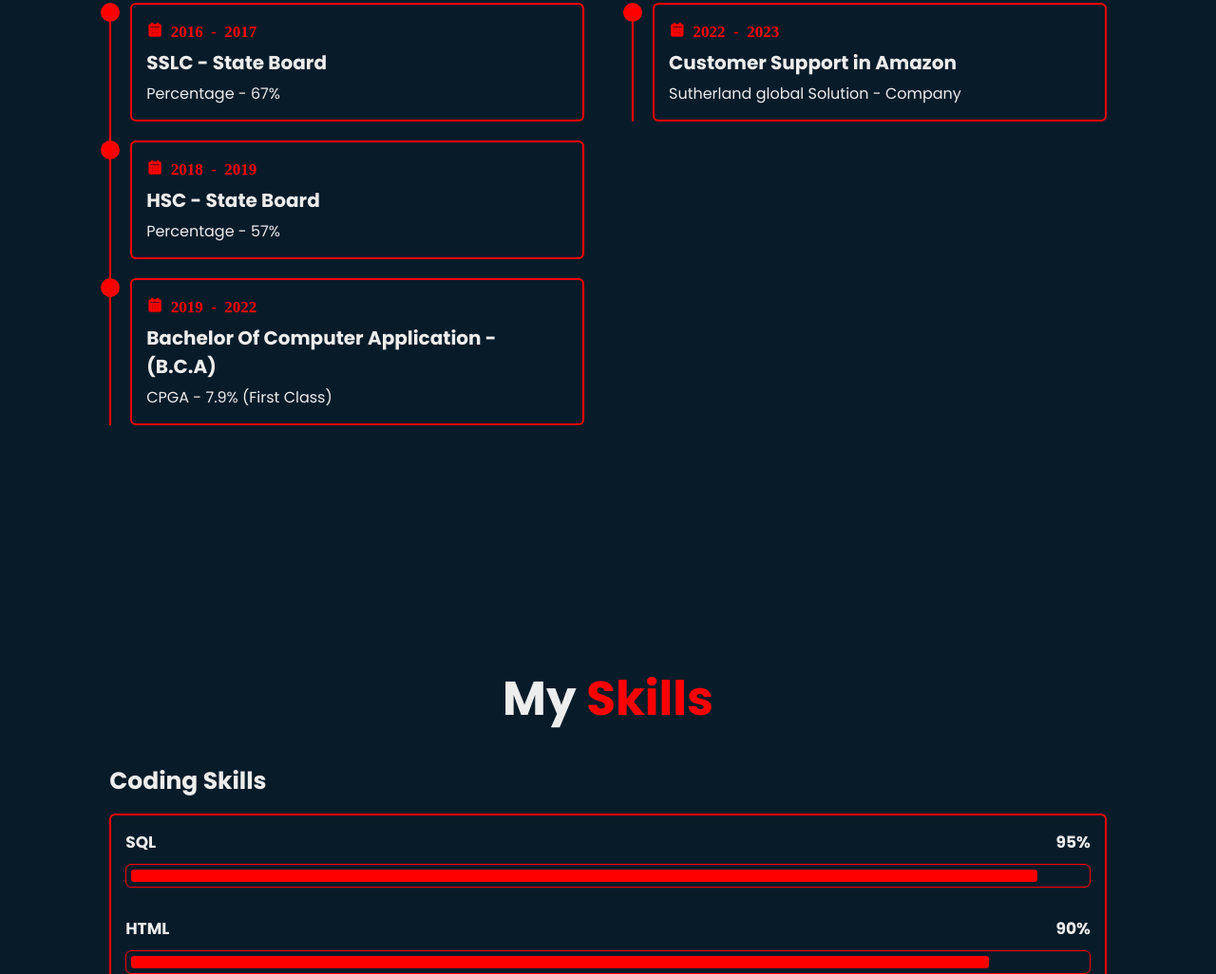
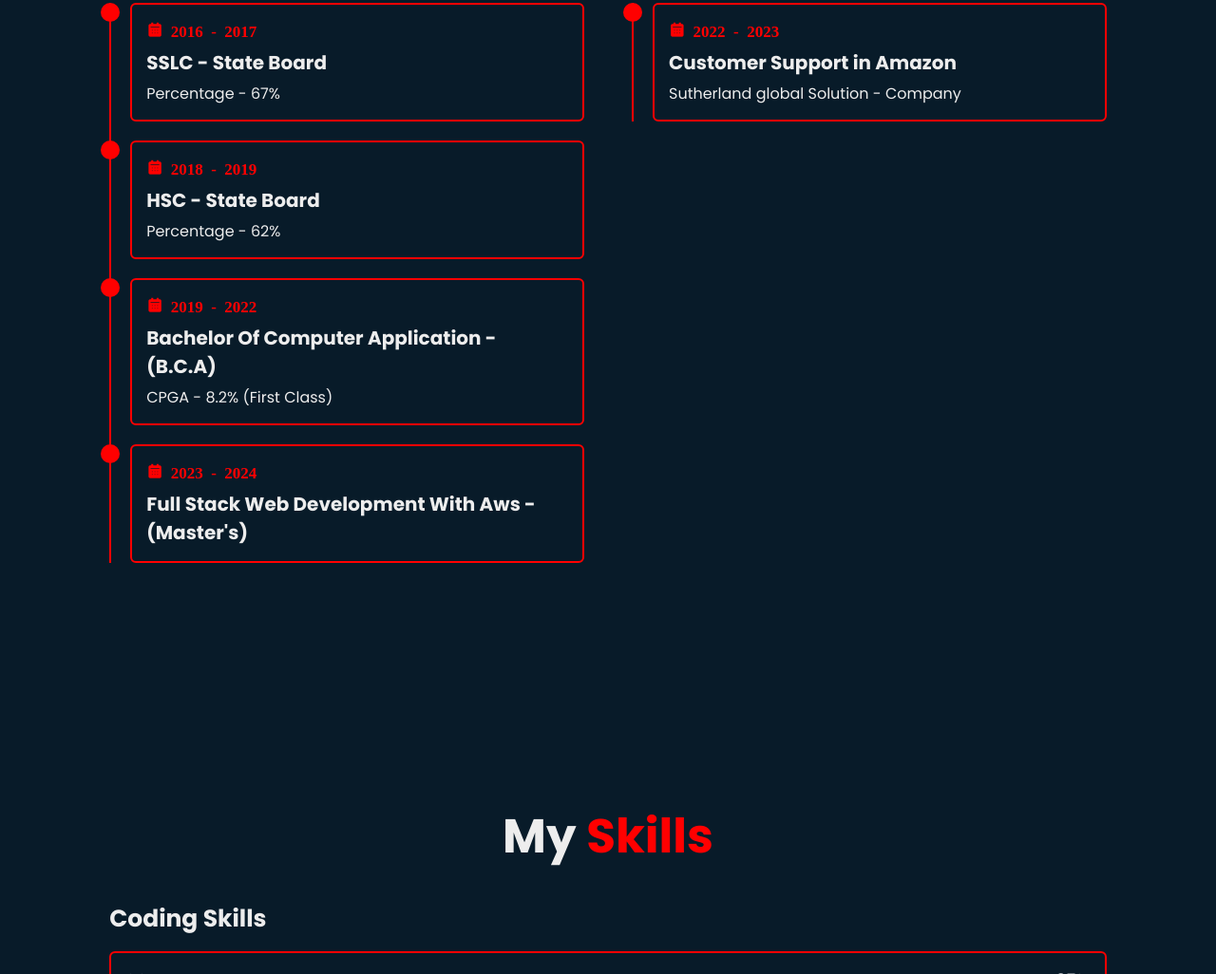
Before and after one commit to Franks713/Personal-Portfolio, a plain HTML site: page index.html in a window 1280 px wide. Shown: the part 1950-2976 px from the top of the page at 95% size. Drawn offline with nearby package versions, Linux system fonts and the light colour scheme.

Commit message:
portfolio

```diff
--- a/index.html
+++ b/index.html
@@ -90,7 +90,7 @@
                     <div class="content">
                         <div class="year"><i class='bx bxs-calendar'> 2018 - 2019 </i></div>
                         <h3>HSC - State Board</h3>
-                        <p>Percentage - 57%</p>
+                        <p>Percentage - 62%</p>
 
                     </div>
                 </div>
@@ -99,7 +99,15 @@
                     <div class="content">
                         <div class="year"><i class='bx bxs-calendar'> 2019 - 2022 </i></div>
                         <h3>Bachelor Of Computer Application - (B.C.A)</h3>
-                        <p>CPGA - 7.9% (First Class)</p>
+                        <p>CPGA - 8.2% (First Class)</p>
+
+                    </div>
+                </div>
+
+                <div class="education-content">
+                    <div class="content">
+                        <div class="year"><i class='bx bxs-calendar'> 2023 - 2024 </i></div>
+                        <h3>Full Stack Web Development With Aws - (Master's)</h3>
 
                     </div>
                 </div>
```
